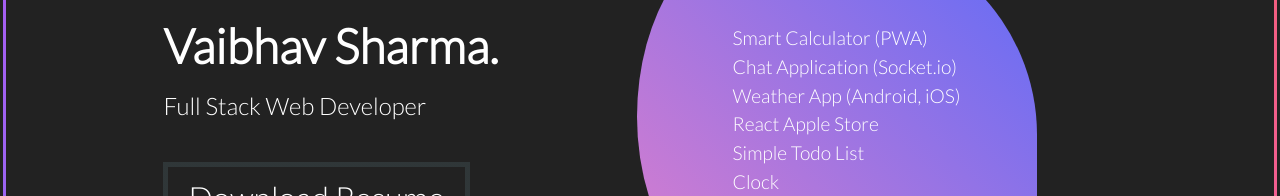
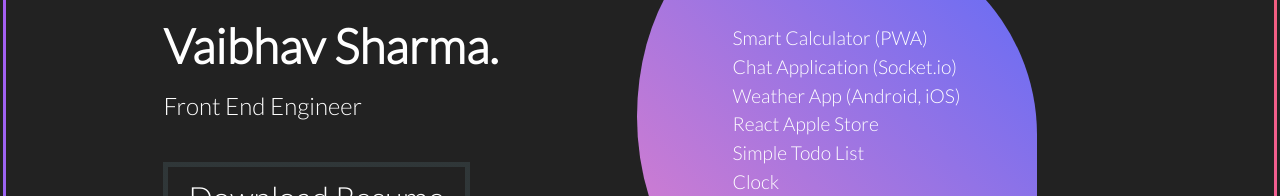
Before and after one commit to sharmavaibhav0103/new-portfolio, a plain HTML site: page index.html in a window 1280 px wide. Shown: the part 310-506 px from the top of the page. Drawn offline with nearby package versions, Linux system fonts and the light colour scheme.

Commit message:
Update index.html

```diff
--- a/index.html
+++ b/index.html
@@ -29,7 +29,7 @@
         <div class="main flex flex-1 px-10">
           <div class="left flex flex-col borde">
             <h1 class="text-5xl font-bold title">Vaibhav Sharma.</h1>
-            <h6 class="text-2xl pt-5 pb-10 s-title">Full Stack Web Developer</h6>
+            <h6 class="text-2xl pt-5 pb-10 s-title">Front End Engineer</h6>
             <a href="https://drive.google.com/uc?export=download&id=1DCcUx6w4gP06c2xgA_sWxxSmeVOHcakf" class="text-2xl"><button class="box">Download Resume</button></a>
           </div>
           <div class="right mr-20 borde">
```
